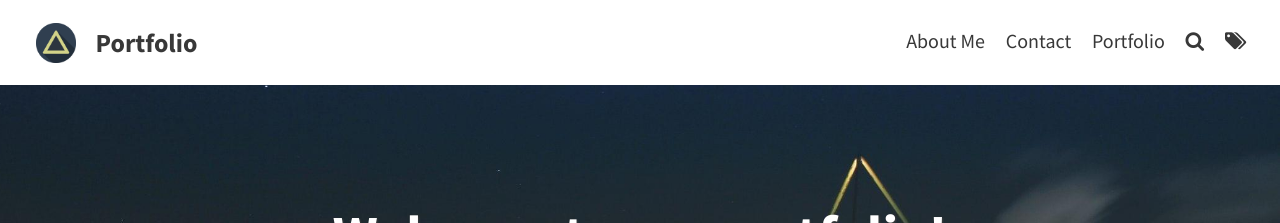
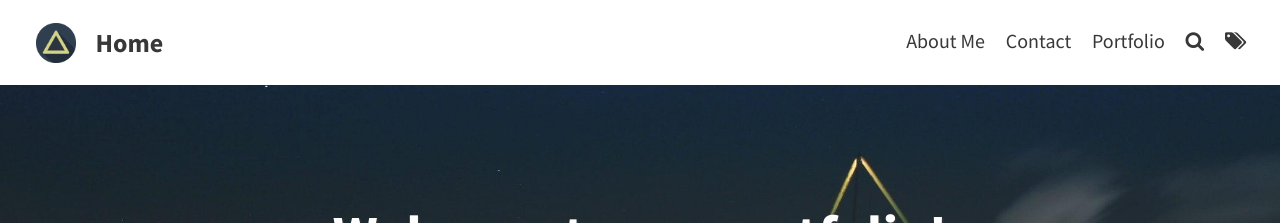
Before and after one commit to knmoses/knmoses.github.io, a Jekyll site: the page built from index.html, in a window 1280 px wide. Shown: the top 223 px of the page. Built offline with Jekyll 4.4.1, drawn with Linux system fonts in a browser that asks for light colours; the list of posts is cut into pages by our own code.

Commit message:
Update _config.yml

```diff
--- a/_config.yml
+++ b/_config.yml
@@ -3,7 +3,7 @@ baseurl: ""
 url: "https://knmoses.github.io"
 
 # THEME-SPECIFIC CONFIGURATION
-title: Portfolio                                   # site's title
+title: Home                                   # site's title
 description: "A website with Data Science projects"      # used by search engines
 avatar: assets/img/triangle.png                         # Empty for no avatar in navbar
 favicon: assets/favicon.ico                             # Icon displayed in the tab
```
